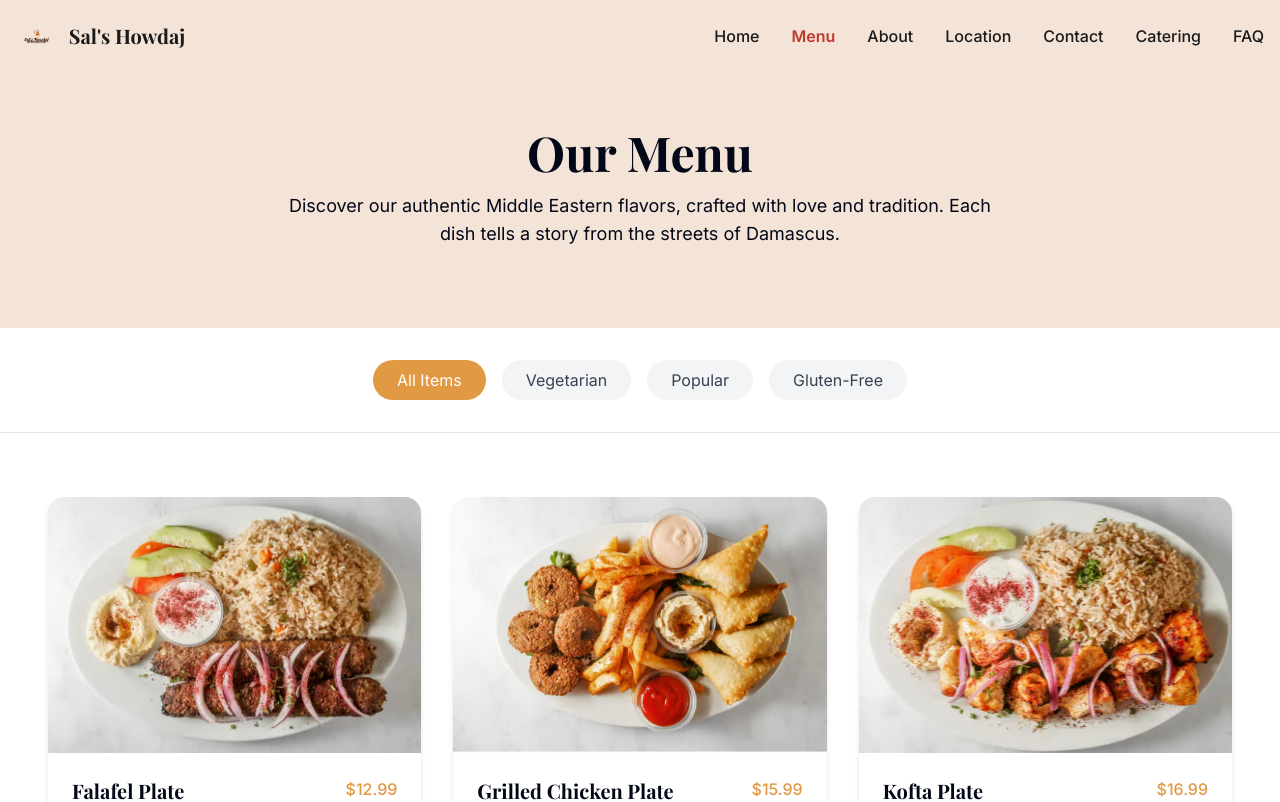
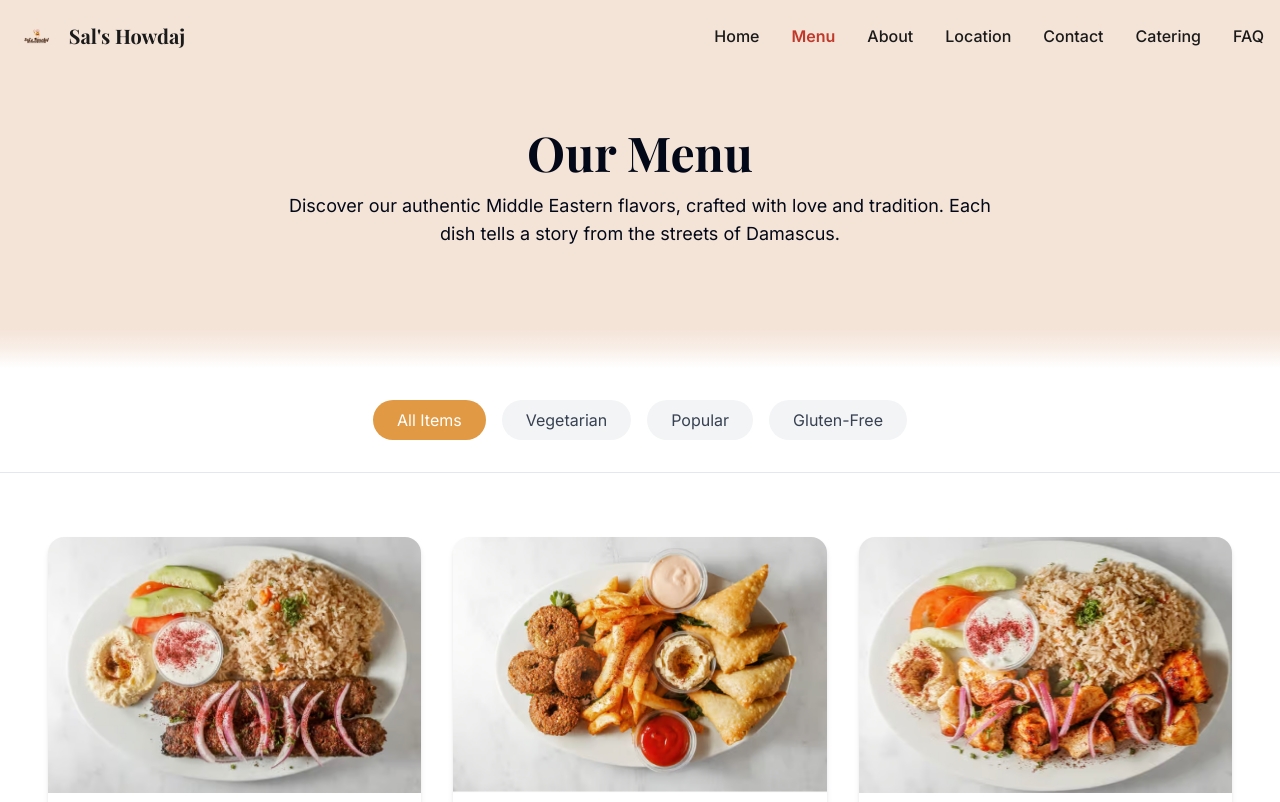
Before and after one commit to cole-nielson/sals-howdaj, a React (Vite) app: page /menu in a window 1280 px wide. Shown: the top 802 px of the page. Built offline with nearby package versions, Linux system fonts and the light colour scheme.

Commit message:
style: add gradient fade between beige and white sections

```diff
--- /dev/null
+++ b/src/components/SectionFade.tsx
@@ -0,0 +1,3 @@
+export const SectionFade = () => (
+  <div className="h-10 w-full bg-gradient-to-b from-desert-tan via-desert-tan/60 to-white" />
+);
--- a/src/pages/About.tsx
+++ b/src/pages/About.tsx
@@ -1,4 +1,5 @@
 import React, { useEffect } from 'react';
+import { SectionFade } from '../components/SectionFade';
 
 // Simplified timeline data
 const timeline = [
@@ -63,6 +64,8 @@ const About = () => {
           <h1 className="font-playfair text-4xl md:text-5xl font-bold text-center mb-4">Our Story</h1>
         </div>
       </section>
+
+      <SectionFade />
 
       {/* Founder Story */}
       <section className="py-16 px-4">
--- a/src/pages/Catering.tsx
+++ b/src/pages/Catering.tsx
@@ -1,6 +1,7 @@
 import React from 'react';
 import EmailSignup from '@/components/EmailSignup';
 import { siteConfig } from '@/lib/siteConfig';
+import { SectionFade } from '../components/SectionFade';
 
 const Catering = () => {
   return (
@@ -15,6 +16,8 @@ const Catering = () => {
           </p>
         </div>
       </section>
+
+      <SectionFade />
 
       {/* Main Content */}
       <section className="py-16 px-4">
--- a/src/pages/Contact.tsx
+++ b/src/pages/Contact.tsx
@@ -1,8 +1,8 @@
-
 import React from 'react';
 import { Phone, MapPin, Instagram, Facebook, Youtube } from 'lucide-react';
 import ContactForm from '@/components/ContactForm';
 import { siteConfig } from '@/lib/siteConfig';
+import { SectionFade } from '../components/SectionFade';
 
 const Contact = () => {
   return (
@@ -17,6 +17,8 @@ const Contact = () => {
           </p>
         </div>
       </section>
+
+      <SectionFade />
 
       {/* Contact Section */}
       <section className="py-16 px-4">
--- a/src/pages/Faq.tsx
+++ b/src/pages/Faq.tsx
@@ -1,4 +1,3 @@
-
 import React, { useState } from 'react';
 import {
   Accordion,
@@ -6,6 +5,7 @@ import {
   AccordionItem,
   AccordionTrigger,
 } from "@/components/ui/accordion";
+import { SectionFade } from '../components/SectionFade';
 
 const faqData = [
   {
@@ -71,6 +71,8 @@ const FAQ = () => {
           </p>
         </div>
       </section>
+
+      <SectionFade />
 
       {/* FAQ Section */}
       <section className="py-16 px-4">
--- a/src/pages/Location.tsx
+++ b/src/pages/Location.tsx
@@ -1,5 +1,6 @@
 import React from 'react';
 import { siteConfig } from '@/lib/siteConfig';
+import { SectionFade } from '../components/SectionFade';
 
 const Location = () => {
   return (
@@ -14,6 +15,8 @@ const Location = () => {
           </p>
         </div>
       </section>
+
+      <SectionFade />
 
       {/* Map Section */}
       <section className="py-16 px-4">
--- a/src/pages/Menu.tsx
+++ b/src/pages/Menu.tsx
@@ -1,7 +1,7 @@
-
 import React, { useState, useEffect } from 'react';
 import MenuCard from '@/components/MenuCard';
 import { menuData, menuCategories } from '@/lib/menu';
+import { SectionFade } from '../components/SectionFade';
 
 const Menu = () => {
   const [activeCategory, setActiveCategory] = useState('all');
@@ -31,6 +31,8 @@ const Menu = () => {
           </p>
         </div>
       </section>
+
+      <SectionFade />
 
       {/* Category Filter */}
       <section className="py-8 px-4 bg-desert-white border-b">
```
